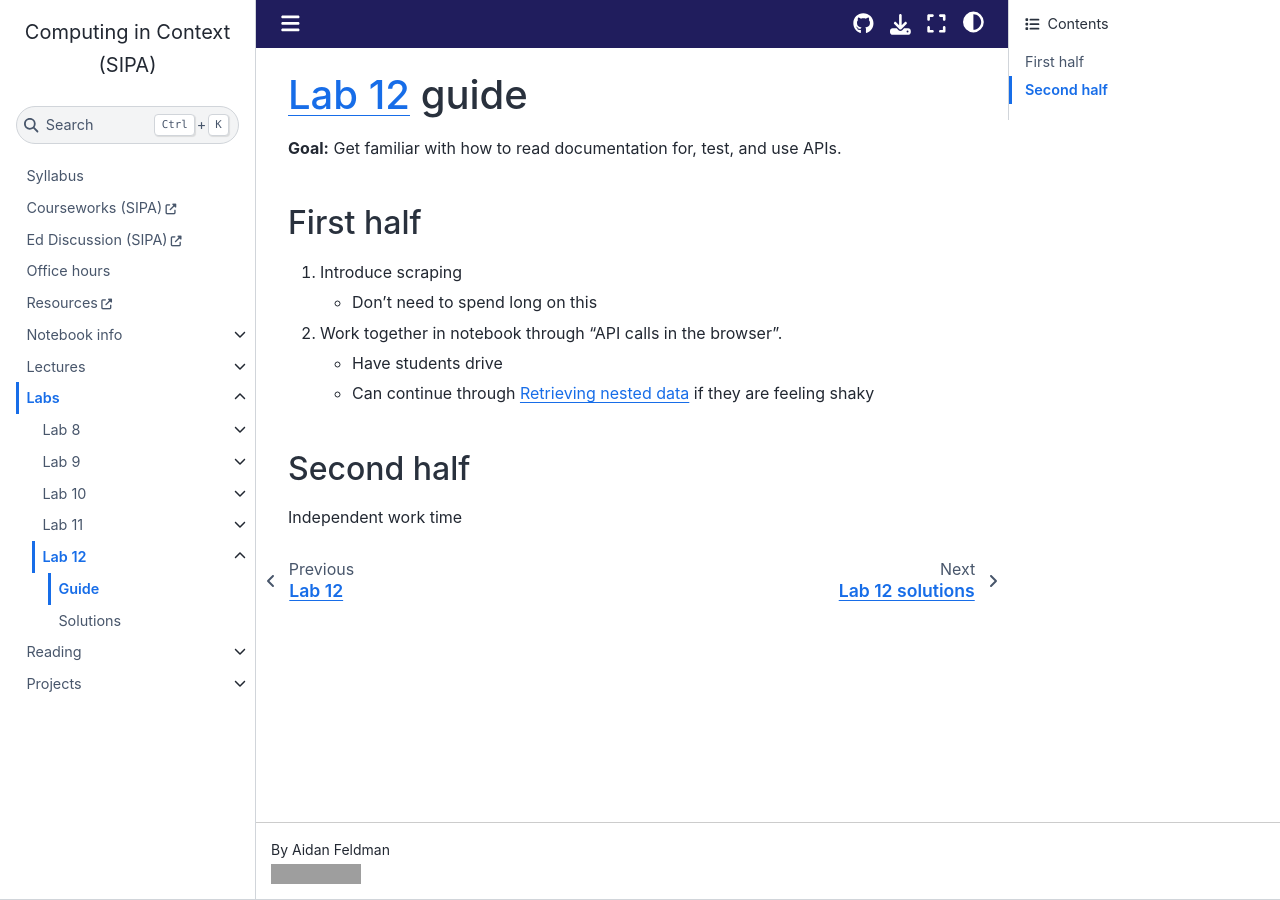
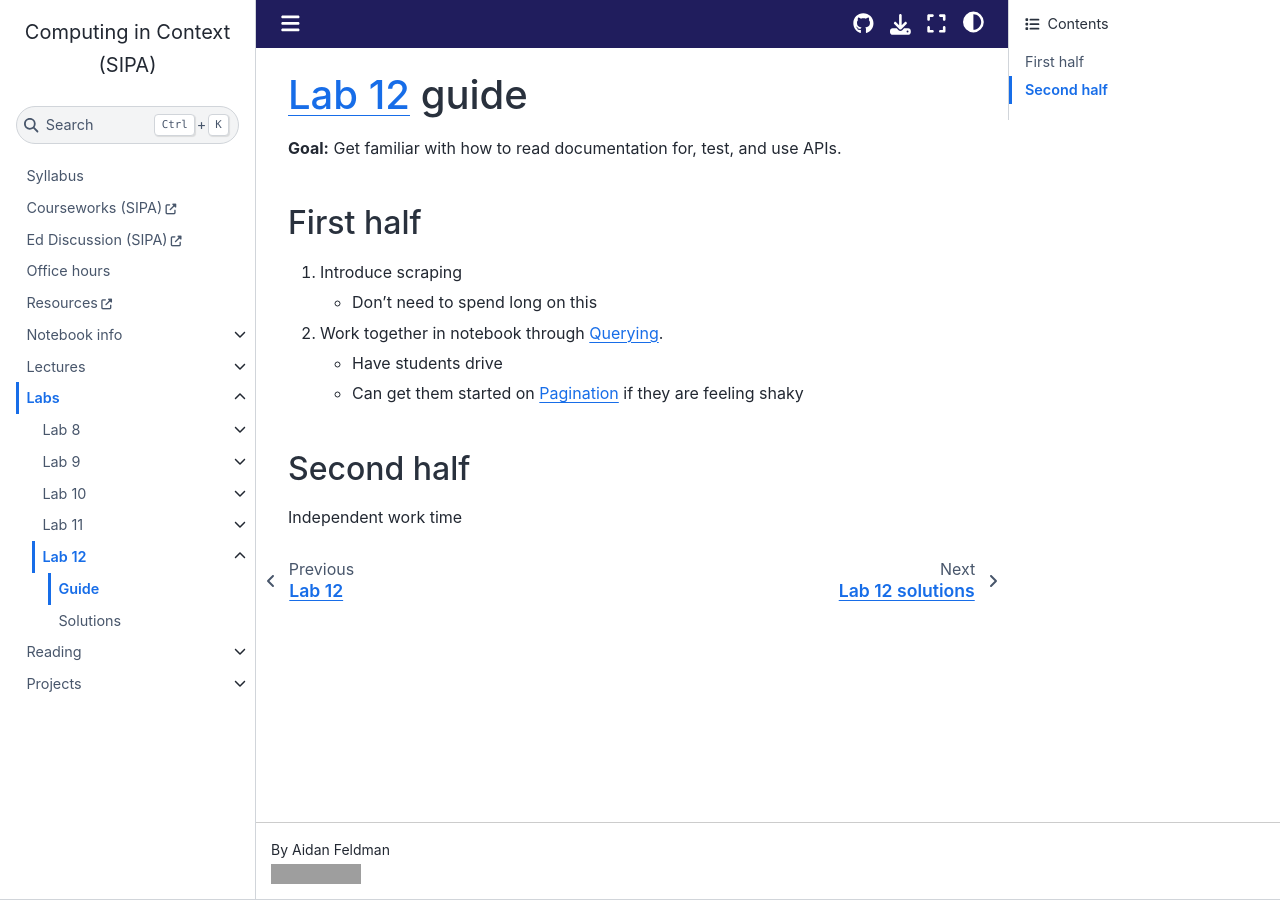
Before and after one commit to afeld/computing-in-context, a Jupyter Book: the page built from lab_12_guide.md, in a window 1280 px wide. Built offline with Jupyter Book 1.0.4 settings and Sphinx 7.4.7 and the Sphinx Book theme 1.1.4, drawn with Linux system fonts in a browser that asks for light colours; pages that are not in the unit, such as notebooks, are missing from menus; comment, search, counter and statistics services are not loaded; grey boxes are pictures that could not be loaded.

Commit message:
further simplify lab 12

```diff
--- a/lab_12_guide.md
+++ b/lab_12_guide.md
@@ -6,9 +6,9 @@
 
 1. Introduce scraping
    - Don't need to spend long on this
-1. Work together in notebook through "API calls in the browser".
+1. Work together in notebook through [Querying](lab_12.ipynb#querying).
    - Have students drive
-   - Can continue through [Retrieving nested data](lab_12.ipynb#retrieving-nested-data) if they are feeling shaky
+   - Can get them started on [Pagination](lab_12.ipynb#pagination) if they are feeling shaky
 
 ## Second half
 
```
Also changed, not shown: lab_12.ipynb.
